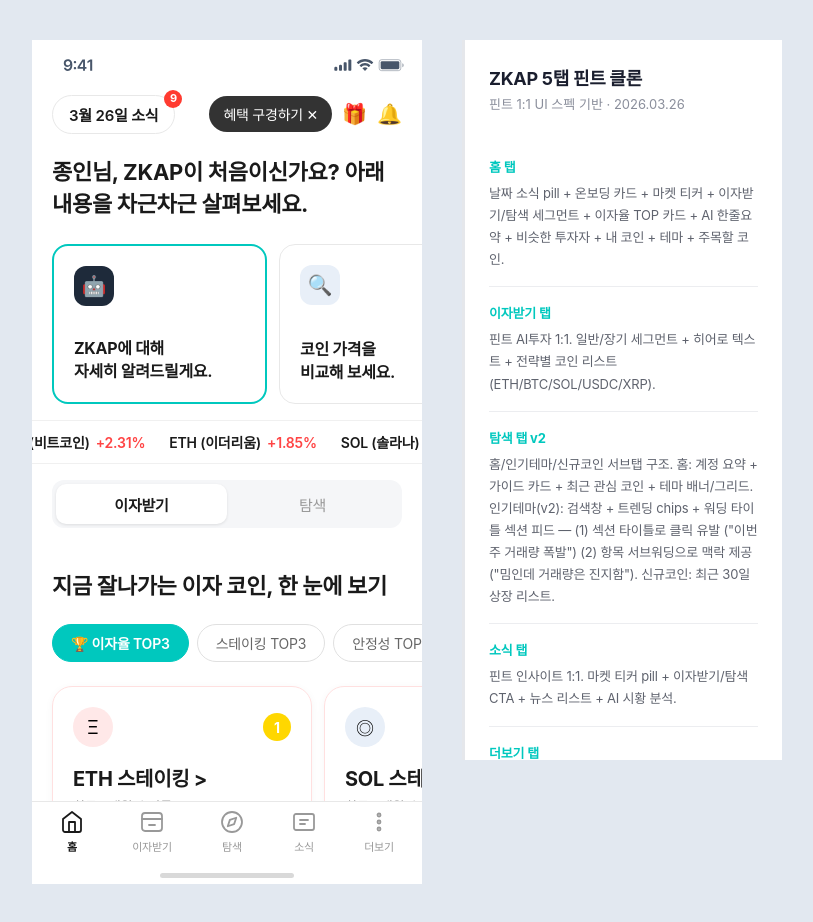
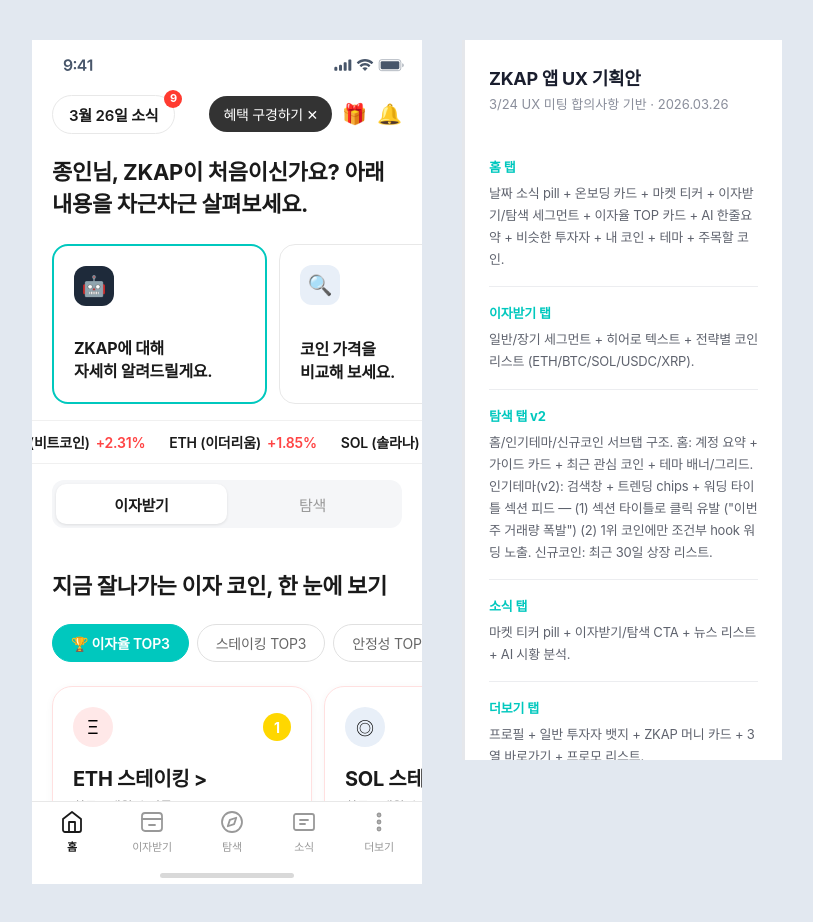
Before and after one commit to baerae-zkap/baerae-demo, a Next.js app in the folder demos/zkap-home-explore/: page /zkap-home-explore/ in a window 1280 px wide. Shown: the whole page, without its empty margins (243-1056 px from the left). Built offline with nearby package versions, Linux system fonts and the light colour scheme; a web font is replaced by a local one.

Commit message:
docs: 기획 패널 — 레퍼런스 문구 정리, ZKAP 기획안으로 업데이트

```diff
--- a/demos/zkap-home-explore/src/app/page.js
+++ b/demos/zkap-home-explore/src/app/page.js
@@ -251,8 +251,8 @@
       {/* Annotation Panel */}
       <div className="anno-panel">
         <div className="anno-header">
-          <div className="anno-title">ZKAP 5탭 핀트 클론</div>
-          <div className="anno-subtitle">핀트 1:1 UI 스펙 기반 · 2026.03.26</div>
+          <div className="anno-title">ZKAP 앱 UX 기획안</div>
+          <div className="anno-subtitle">3/24 UX 미팅 합의사항 기반 · 2026.03.26</div>
         </div>
         <div className="anno-section">
           <div className="anno-label">홈 탭</div>
@@ -260,19 +260,19 @@
         </div>
         <div className="anno-section">
           <div className="anno-label">이자받기 탭</div>
-          <div className="anno-text">핀트 AI투자 1:1. 일반/장기 세그먼트 + 히어로 텍스트 + 전략별 코인 리스트 (ETH/BTC/SOL/USDC/XRP).</div>
+          <div className="anno-text">일반/장기 세그먼트 + 히어로 텍스트 + 전략별 코인 리스트 (ETH/BTC/SOL/USDC/XRP).</div>
         </div>
         <div className="anno-section">
           <div className="anno-label">탐색 탭 v2</div>
-          <div className="anno-text">홈/인기테마/신규코인 서브탭 구조. 홈: 계정 요약 + 가이드 카드 + 최근 관심 코인 + 테마 배너/그리드. 인기테마(v2): 검색창 + 트렌딩 chips + 워딩 타이틀 섹션 피드 — (1) 섹션 타이틀로 클릭 유발 ("이번 주 거래량 폭발") (2) 항목 서브워딩으로 맥락 제공 ("밈인데 거래량은 진지함"). 신규코인: 최근 30일 상장 리스트.</div>
+          <div className="anno-text">홈/인기테마/신규코인 서브탭 구조. 홈: 계정 요약 + 가이드 카드 + 최근 관심 코인 + 테마 배너/그리드. 인기테마(v2): 검색창 + 트렌딩 chips + 워딩 타이틀 섹션 피드 — (1) 섹션 타이틀로 클릭 유발 ("이번 주 거래량 폭발") (2) 1위 코인에만 조건부 hook 워딩 노출. 신규코인: 최근 30일 상장 리스트.</div>
         </div>
         <div className="anno-section">
           <div className="anno-label">소식 탭</div>
-          <div className="anno-text">핀트 인사이트 1:1. 마켓 티커 pill + 이자받기/탐색 CTA + 뉴스 리스트 + AI 시황 분석.</div>
+          <div className="anno-text">마켓 티커 pill + 이자받기/탐색 CTA + 뉴스 리스트 + AI 시황 분석.</div>
         </div>
         <div className="anno-section" style={{ borderBottom: 'none' }}>
           <div className="anno-label">더보기 탭</div>
-          <div className="anno-text">핀트 전체 1:1. 프로필 26px Bold + 일반 투자자 뱃지 + ZKAP 머니 카드 + 3열 바로가기 + 프로모 리스트 HOT 뱃지.</div>
+          <div className="anno-text">프로필 + 일반 투자자 뱃지 + ZKAP 머니 카드 + 3열 바로가기 + 프로모 리스트.</div>
         </div>
       </div>
     </div>
```
